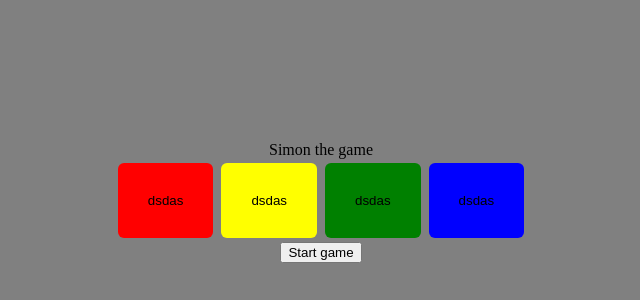
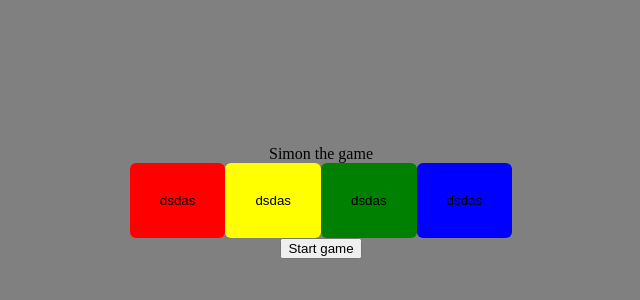
Before and after one commit to Sadnessa/test-game, a Vue app: page / in a window 1280 px wide. Shown: the part 198-498 px from the top of the page, without its empty margins (319-959 px from the left). Built offline with nearby package versions, Linux system fonts and the light colour scheme.

Commit message:
Deleted margin for button component.

```diff
--- a/src/components/GameButton.vue
+++ b/src/components/GameButton.vue
@@ -21,7 +21,6 @@ button {
   border-radius: 6px;
   border: none;
   padding: 30px;
-  margin: 4px;
 
   &:hover {
     &:after {
```
